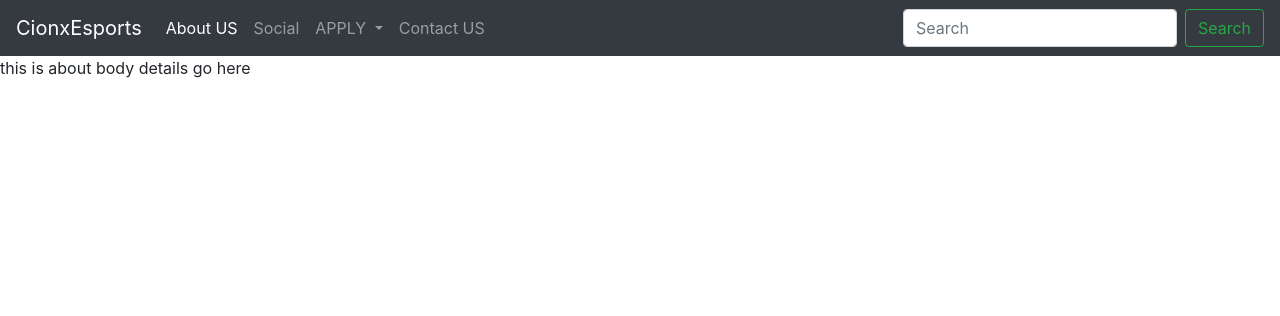
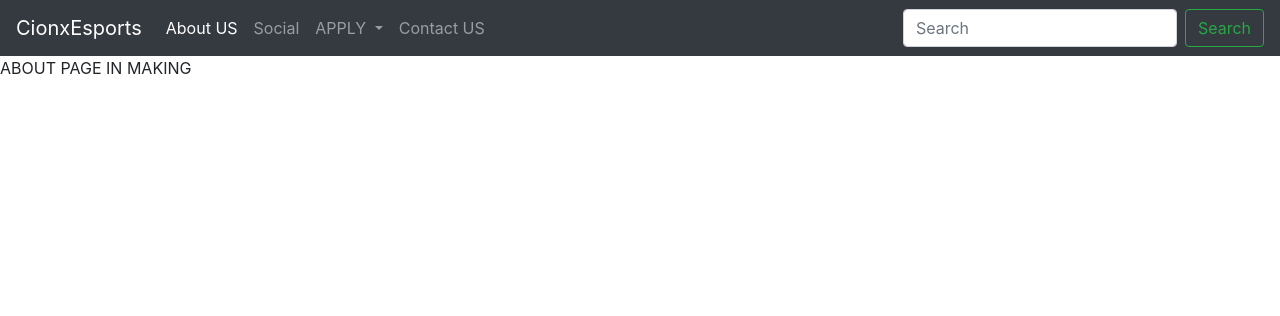
Before and after one commit to scshiv29-dev/websitecionx, a Django app: page /about/ in a window 1280 px wide. Shown: the top 316 px of the page. Run offline with Django 3.2, Linux system fonts and the light colour scheme; some libraries are stand-ins or nearby versions.

Commit message:
Update about.html

```diff
--- a/templates/about.html
+++ b/templates/about.html
@@ -1,5 +1,5 @@
 {% extends 'base.html' %}
 {% block title %}About{% endblock title %}
 {% block body %}
-this is about body details go here
+ABOUT PAGE IN MAKING
 {% endblock body %}
```
